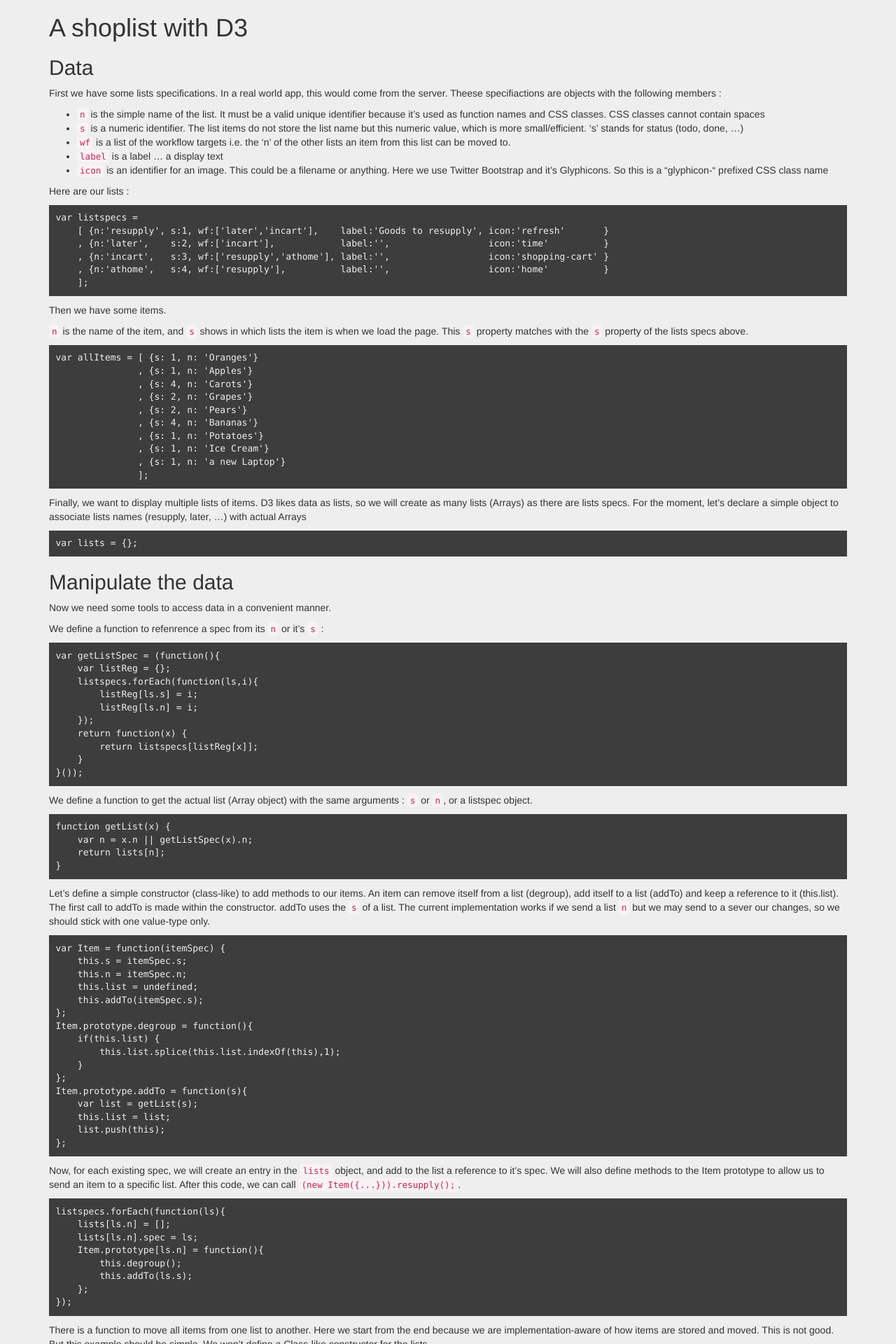
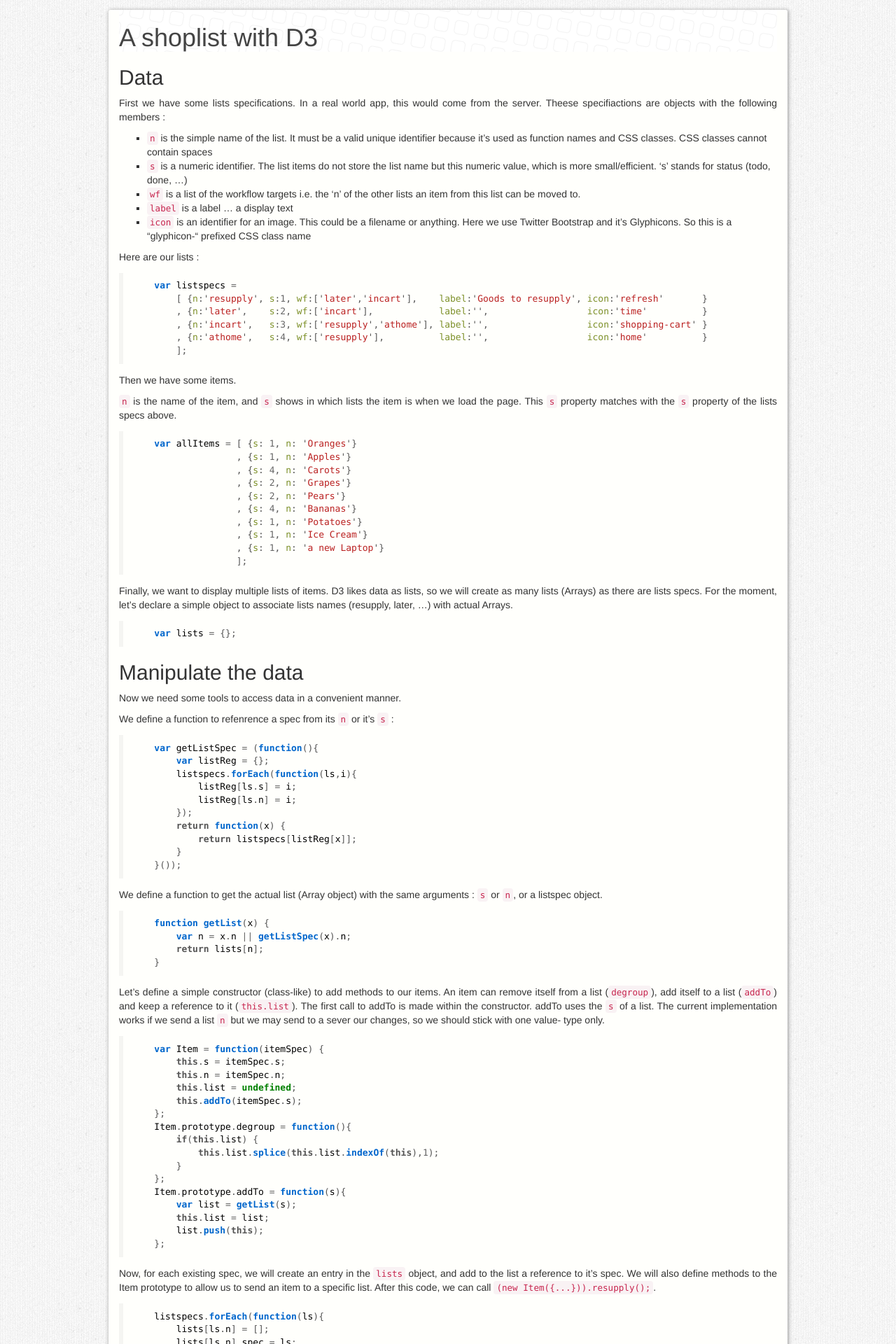
Before and after one commit to lud/lud.github.io, a Jekyll site: the page built from A-shoplist-with-d3js.md, in a window 1280 px wide. Shown: the top 1920 px of the page at 70% size. Built offline with Jekyll 4.4.1, drawn with Linux system fonts in a browser that asks for light colours; nearby versions of some CDN libraries; Markdown is read by kramdown in place of the engine named in the settings; some of the changed text lies outside the part shown.

Commit message:
css pygments et paper

```diff
--- a/A-shoplist-with-d3js.md
+++ b/A-shoplist-with-d3js.md
@@ -28,12 +28,14 @@ class name
 
 Here are our lists :
 
+{% highlight javascript %}
     var listspecs =
         [ {n:'resupply', s:1, wf:['later','incart'],    label:'Goods to resupply', icon:'refresh'       }
         , {n:'later',    s:2, wf:['incart'],            label:'',                  icon:'time'          }
         , {n:'incart',   s:3, wf:['resupply','athome'], label:'',                  icon:'shopping-cart' }
         , {n:'athome',   s:4, wf:['resupply'],          label:'',                  icon:'home'          }
         ];
+{% endhighlight %}
 
 Then we have some items.
 
@@ -41,6 +43,7 @@ Then we have some items.
 when we load the page. This `s` property matches with the `s` property
 of the lists specs above.
 
+{% highlight javascript %}
     var allItems = [ {s: 1, n: 'Oranges'}
                    , {s: 1, n: 'Apples'}
                    , {s: 4, n: 'Carots'}
@@ -51,13 +54,16 @@ of the lists specs above.
                    , {s: 1, n: 'Ice Cream'}
                    , {s: 1, n: 'a new Laptop'}
                    ];
+{% endhighlight %}
 
 Finally, we want to display multiple lists of items. D3 likes data as
 lists, so we will create as many lists (Arrays) as there are lists
 specs. For the moment, let's declare a simple object to associate
-lists names (resupply, later, ...) with actual Arrays
+lists names (resupply, later, ...) with actual Arrays.
 
+{% highlight javascript %}
     var lists = {};
+{% endhighlight %}
 
 ## Manipulate the data
 
@@ -65,6 +71,7 @@ Now we need some tools to access data in a convenient manner.
 
 We define a function to refenrence a spec from its `n` or it's `s` :
 
+{% highlight javascript %}
     var getListSpec = (function(){
         var listReg = {};
         listspecs.forEach(function(ls,i){
@@ -75,22 +82,27 @@ We define a function to refenrence a spec from its `n` or it's `s` :
             return listspecs[listReg[x]];
         }
     }());
+{% endhighlight %}
 
 We define a function to get the actual list (Array object) with the
 same arguments : `s` or `n`, or a listspec object.
 
+{% highlight javascript %}
     function getList(x) {
         var n = x.n || getListSpec(x).n;
         return lists[n];
     }
+{% endhighlight %}
 
 Let's define a simple constructor (class-like) to add methods to our
-items. An item can remove itself from a list (degroup), add itself to
-a list (addTo) and keep a reference to it (this.list). The first call
-to addTo is made within the constructor. addTo uses the `s` of a list.
-The current implementation works if we send a list `n` but we may send
-to a sever our changes, so we should stick with one value-type only.
+items. An item can remove itself from a list (`degroup`), add itself
+to a list (`addTo`) and keep a reference to it (`this.list`). The
+first call to addTo is made within the constructor. addTo uses the `s`
+of a list. The current implementation works if we send a list `n` but
+we may send to a sever our changes, so we should stick with one value-
+type only.
 
+{% highlight javascript %}
     var Item = function(itemSpec) {
         this.s = itemSpec.s;
         this.n = itemSpec.n;
@@ -107,6 +119,7 @@ to a sever our changes, so we should stick with one value-type only.
         this.list = list;
         list.push(this);
     };
+{% endhighlight %}
 
 Now, for each existing spec, we will create an entry in the `lists`
 object, and add to the list a reference to it's spec. We will also
@@ -114,6 +127,7 @@ define methods to the Item prototype to allow us to send an item to a
 specific list. After this code, we can call `(new
 Item({...})).resupply();`.
 
+{% highlight javascript %}
     listspecs.forEach(function(ls){
         lists[ls.n] = [];
         lists[ls.n].spec = ls;
@@ -122,12 +136,14 @@ Item({...})).resupply();`.
             this.addTo(ls.s);
         };
     });
+{% endhighlight %}
 
 There is a function to move all items from one list to another. Here
 we start from the end because we are implementation-aware of how items
 are stored and moved. This is not good. But this example should be
 simple. We won't define a Class-like constructor for the lists.
 
+{% highlight javascript %}
     function moveAll(from,to) {
         var listFrom = getList(from);
         var i = listFrom.length;
@@ -136,14 +152,17 @@ simple. We won't define a Class-like constructor for the lists.
             listFrom[i][to]();
         }
     }
+{% endhighlight %}
 
 Finally, for each item in our allItems lists, we create an Item
 object. Since in it's constructor, an Item add itself to the right
 list, there is nothing more to handle here.
 
+{% highlight javascript %}
     allItems.map(function(spec){
         new Item(spec);
     });
+{% endhighlight %}
 
 Our data is now ready. Just `console.log(lists);`.
 
@@ -151,26 +170,31 @@ Our data is now ready. Just `console.log(lists);`.
 
 We will use our lists specs as data to display the lists headers and
 create lists items containers (`<ul/>`). Then, for each list, we will
-append our list items (`<li/>`) to theese uls
+append our list items (`<li/>`) to theese containers.
 
 First, we select our wrapper and then do a data join with `.selectAll`
 and `.data`. We supply the listspecs as data. We will call this
 elements a 'group' : a header and the items.
 
+{% highlight javascript %}
     var group = d3.select('#lists')
         .selectAll('div.group')
         .data(listspecs);
+{% endhighlight %}
 
 We create the groups wrappers : the same elements that we
 targeted in `selectAll()`.
 
+{% highlight javascript %}
     var newgroup = group.enter().append('div').attr('class','group');
+{% endhighlight %}
 
 Then we append to theese groups the header, a div element with the
 list icon, the list label (or the list `n` if the label is falsy (like
 an empty list)), and an empty span which will display the number of
 items in the list.
 
+{% highlight javascript %}
     var grouphead = newgroup.append('div').attr('class','grouphd');
     grouphead.append('span')
         .text('')
@@ -180,12 +204,15 @@ items in the list.
         .attr('class', 'list-name')
     grouphead.append('span')
         .attr('class', 'list-len')
+{% endhighlight %}
 
 And then, a `<ul/>` tag with the lists `n` property as an id
 
+{% highlight javascript %}
     newgroup.append('ul')
         .attr('id', function(ls){ return ls.n })
         .attr('class','list list-unstyled');
+{% endhighlight %}
 
 It's time to display our list items. But we will use the lists specs
 again to update the list-len display. Remeber, the data-join between
@@ -197,15 +224,19 @@ Let's simply call `render()`. At each time we call this function, the
 DOM is updated to reflect the current state of the data. The function
 definition is just next.
 
+{% highlight javascript %}
     render();
 
     function render() {
+{% endhighlight %}
 
 First, we update the item count on each list header
 
+{% highlight javascript %}
         group.selectAll('.list-len')
             .text(function(ls){ return ' ('+getList(ls).length+')' });
         group.each(function(ls){
+{% endhighlight %}
 
 The D3 function `.each()` allow to work with only a group at a time.
 it provides us the possibility to use closures.
@@ -213,14 +244,18 @@ it provides us the possibility to use closures.
 we make a data-join on our `<li/>` elements and our items. The key are
 item's `n` property
 
+{% highlight javascript %}
             var items = getList(ls);
 
             var li = d3.select(this).select('ul').selectAll('li')
                 .data(items, function(d) { return d.n });
+{% endhighlight %}
 
 We remove the old entries which aren't in the list no more
 
+{% highlight javascript %}
             li.exit().remove();
+{% endhighlight %}
 
 If the current list is empty, we display a paragraph to inform the
 user. We also stop execution of the function since all further code is
@@ -229,6 +264,7 @@ we select any possible paragraph existing and remove it.
 
 We must do this after we have removed the old tags which were moved
 
+{% highlight javascript %}
             d3.select(this).select('p.empty').remove();
 
             if (items.length === 0) {
@@ -236,8 +272,8 @@ We must do this after we have removed the old tags which were moved
                     .attr('class','empty')
                     .text('Nothing here');
                 return;
-            } else {
             }
+{% endhighlight %}
 
 Now we are only concerned with the new entries in the list, since the
 items that doesn't change persist in the DOM. On the first render, all
@@ -246,9 +282,11 @@ items are new
 So, on our new items, let's create a `<li/>` element. We append a
 `<span/>` element whose text will be the item name (`n` property).
 
+{% highlight javascript %}
             var newli = li.enter().append('li');
             newli.append('span')
                 .text(function(d,x){ return d.n });
+{% endhighlight %}
 
 
 Then, we want to be able to move an item from a list to another, but
@@ -257,9 +295,11 @@ there are target lists in the `wf` property of our current list spec.
 We just append a wrapper for theese buttons and pass this new element
 to a function thanks to the d3 function `.call()`.
 
+{% highlight javascript %}
             newli.append('div')
                 .attr('class','ctrl')
                 .call(function (wrapper) {
+{% endhighlight %}
 
 The callback is sent the selection of all the wrapper for the current
 list. This is a d3 selection, so we can use it as if it was a single
@@ -271,6 +311,7 @@ list spec, which contain the same names. So, for each other list an
 item can be sent to, we just register a listener for the `click` event
 which call this function on the Item instance.
 
+{% highlight javascript %}
                     ls.wf.forEach(function(n){
                         wrapper.append('button')
                             .attr('class','btn btn-primary btn-xs')
@@ -286,10 +327,13 @@ which call this function on the Item instance.
                 });
         })
     }
+{% endhighlight %}
 
 This is a helper function to transform an icon name into a glyphicon
 class.
 
+{% highlight javascript %}
     function clicon(i) {
         return 'glyphicon glyphicon-'+i;
     }
+{% endhighlight %}
--- a/_layouts/default.html
+++ b/_layouts/default.html
@@ -2,11 +2,12 @@
 <meta charset="utf-8">
 <title>{{ page.title }}</title>
 <link rel="stylesheet" type="text/css" href="//netdna.bootstrapcdn.com/bootstrap/3.0.2/css/bootstrap.min.css"/>
+<link rel="stylesheet" type="text/css" href="{{ site.url }}/css/pygments.css"/>
 <link rel="stylesheet" type="text/css" href="{{ site.url }}/css/main.css"/>
 <meta name="viewport" content="width=device-width, initial-scale=1.0"/>
 <meta name="description" content="{{ page.description }}"/>
 <link rel="alternate" type="application/rss+xml" title="RSS" href="/feed.xml" />
 
-<div class="container">
+<div class="container global">
 {{ content }}
 </div>
--- a/css/main.css
+++ b/css/main.css
@@ -1,10 +1,46 @@
 body {
-    background:#eee;
+    background:#fffffc;
+    padding-top:1em;
+}
+
+
+
+@media (min-width: 992px) {
+    body {
+        background:url('img/paper.png') #eee;
+    }
+    .global {
+        background:#fffffc;
+        border-radius: 3px;
+        -moz-border-radius: 3px;
+        -webkit-border-radius: 3px;
+        box-shadow: 1px 1px 5px 1px #AAAAAA;
+    }
+    .container {
+        width: 970px !important;
+    }
+    p {
+        text-align:justify;
+    }
 }
 
 pre {
     border:none;
     border-radius:0;
-    background:rgb(61,61,61);
-    color:#eee;
+    background:#fffffc;
+    border-left:6px solid #f5f5f2;
+    padding-left:1em;
+    color:#555;
+    margin:1em 0;
 }
+
+h1 {
+    background: url("img/bg-grid.png") transparent;
+    color: #444444;
+    margin-top: 0;
+    padding-top: 20px;
+}
+
+li {
+    list-style: square outside none;
+}
--- /dev/null
+++ b/css/pygments.css
@@ -0,0 +1,62 @@
+.hll { background-color: #ffffcc }
+.c { color: #408080; font-style: italic } /* Comment */
+.err { border: 1px solid #FF0000 } /* Error */
+.k { font-weight: bold } /* Keyword */
+.o { color: #666666 } /* Operator */
+.cm { color: #408080; font-style: italic } /* Comment.Multiline */
+.cp { color: #BC7A00 } /* Comment.Preproc */
+.c1 { color: #408080; font-style: italic } /* Comment.Single */
+.cs { color: #408080; font-style: italic } /* Comment.Special */
+.gd { color: #A00000 } /* Generic.Deleted */
+.ge { font-style: italic } /* Generic.Emph */
+.gr { color: #FF0000 } /* Generic.Error */
+.gh { color: #000080; font-weight: bold } /* Generic.Heading */
+.gi { color: #00A000 } /* Generic.Inserted */
+.go { color: #888888 } /* Generic.Output */
+.gp { color: #000080; font-weight: bold } /* Generic.Prompt */
+.gs { font-weight: bold } /* Generic.Strong */
+.gu { color: #800080; font-weight: bold } /* Generic.Subheading */
+.gt { color: #0044DD } /* Generic.Traceback */
+.kc { color: #008000; font-weight: bold } /* Keyword.Constant */
+.kd { color: #0066CC; font-weight: bold } /* Keyword.Declaration */
+.kn { color: #008000; font-weight: bold } /* Keyword.Namespace */
+.kp { color: #008000 } /* Keyword.Pseudo */
+.kr { color: #008000; font-weight: bold } /* Keyword.Reserved */
+.kt { color: #B00040 } /* Keyword.Type */
+.m { color: #666666 } /* Literal.Number */
+.s { color: #BA2121 } /* Literal.String */
+.na { color: #7D9029 } /* Name.Attribute */
+.nb { color: #008000 } /* Name.Builtin */
+.nc { color: #0066CC; font-weight: bold } /* Name.Class */
+.no { color: #880000 } /* Name.Constant */
+.nd { color: #AA22FF } /* Name.Decorator */
+.ni { color: #999999; font-weight: bold } /* Name.Entity */
+.ne { color: #D2413A; font-weight: bold } /* Name.Exception */
+.nf { color: #0066CC; font-weight: bold } /* Name.Function */
+.nl { color: #A0A000 } /* Name.Label */
+.nn { color: #0066CC; font-weight: bold } /* Name.Namespace */
+.nt { color: #008000; font-weight: bold } /* Name.Tag */
+.nv { color: #000000 } /* Name.Variable */
+.nx { color: #000000 } /* Name.Variable */
+.ow { color: #AA22FF; font-weight: bold } /* Operator.Word */
+.w { color: #bbbbbb } /* Text.Whitespace */
+.mf { color: #666666 } /* Literal.Number.Float */
+.mh { color: #666666 } /* Literal.Number.Hex */
+.mi { color: #666666 } /* Literal.Number.Integer */
+.mo { color: #666666 } /* Literal.Number.Oct */
+.sb { color: #BA2121 } /* Literal.String.Backtick */
+.sc { color: #BA2121 } /* Literal.String.Char */
+.sd { color: #BA2121; font-style: italic } /* Literal.String.Doc */
+.s2 { color: #BA2121 } /* Literal.String.Double */
+.se { color: #BB6622; font-weight: bold } /* Literal.String.Escape */
+.sh { color: #BA2121 } /* Literal.String.Heredoc */
+.si { color: #BB6688; font-weight: bold } /* Literal.String.Interpol */
+.sx { color: #008000 } /* Literal.String.Other */
+.sr { color: #BB6688 } /* Literal.String.Regex */
+.s1 { color: #BA2121 } /* Literal.String.Single */
+.ss { color: #19177C } /* Literal.String.Symbol */
+.bp { color: #008000 } /* Name.Builtin.Pseudo */
+.vc { color: #19177C } /* Name.Variable.Class */
+.vg { color: #19177C } /* Name.Variable.Global */
+.vi { color: #19177C } /* Name.Variable.Instance */
+.il { color: #666666 } /* Literal.Number.Integer.Long */
```
Also changed, not shown: .#A-shoplist-with-d3js.md (deleted, +0 -1 lines), cv.html (added, +158 -0 lines), index.md (+12 -1 lines), css/img/bg-grid.png (added), css/img/paper.png (added), 1 other file.
